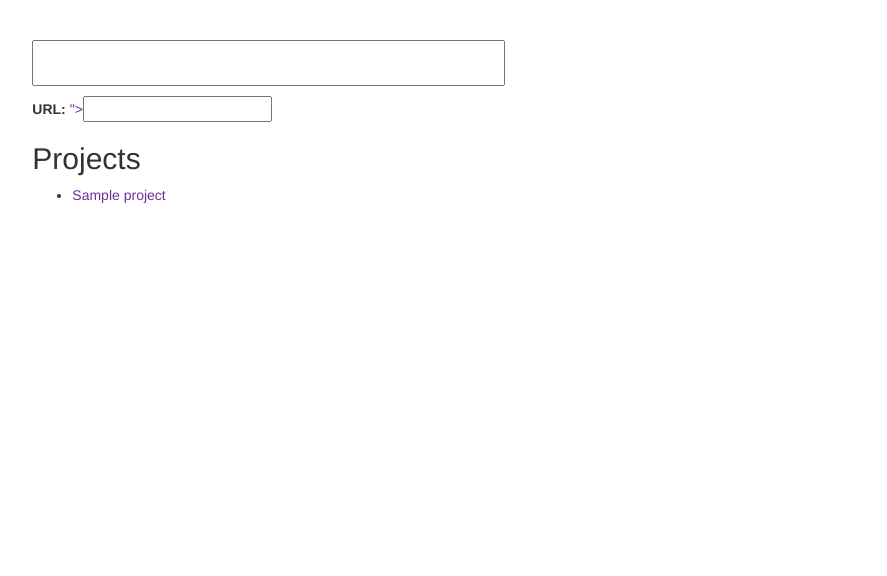
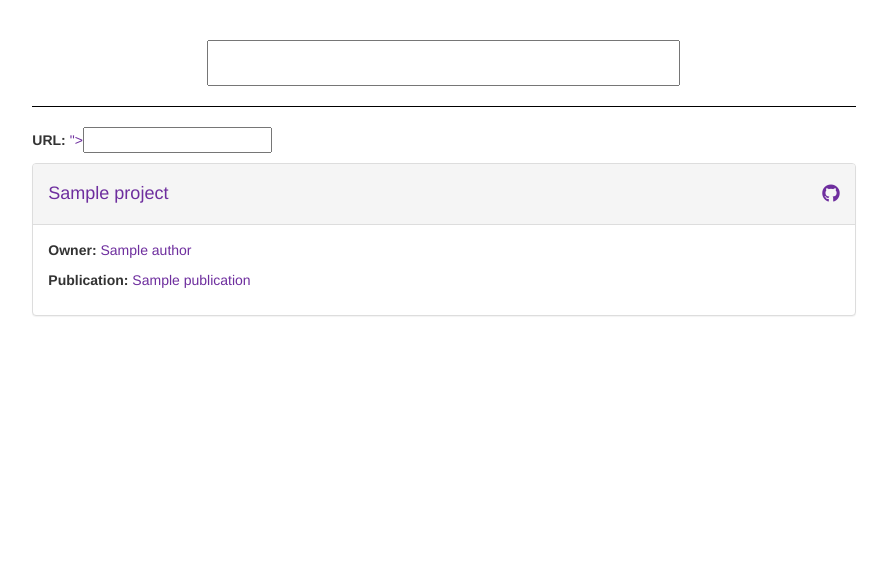
Before and after one commit to workflowr/workflowr.io-django, a Django app: template templates/projects/platform_detail.html in a window 1280 px wide. Shown: the part 52-628 px from the top of the page, without its empty margins (196-1083 px from the left). Run offline with Django 3.2, Linux system fonts and the light colour scheme; the template is opened without the code that fills it: values that come from a table or form of the project are taken from there, others are empty; tables that the repository leaves empty hold one stand-in row (values such as "Sample post"); form fields are guessed from the names that the template uses; some libraries are stand-ins or nearby versions.

Commit message:
Style platform detail.

```diff
--- a/projects/views.py
+++ b/projects/views.py
@@ -40,6 +40,11 @@ class AuthorDetail(generic.DetailView):
 
 class ProjectList(generic.ListView):
     model = Project
+
+    def get_context_data(self, **kwargs):
+        context = super().get_context_data(**kwargs)
+        context['platforms'] = Platform.objects.all()
+        return context
 
 
 class ProjectDetail(generic.DetailView):
--- a/templates/projects/platform_detail.html
+++ b/templates/projects/platform_detail.html
@@ -1,18 +1,55 @@
 {% extends "base.html" %}
+{% load static %}
+
+{% block title%}{{ platform.name }}{% endblock %}
+
+{% block style %}
+<link rel="stylesheet" href="{% static 'styles/project_list.css' %}">
+{% endblock %}
 
 {% block content %}
 
 <h1>{{ platform.name }}</h1>
 
-<strong>URL:</strong>  <a href="{{ platform.url }}">{{ platform.url }}</a>
+<p>
+  <strong>URL:</strong>  <a href="{{ platform.url }}">{{ platform.url }}</a>
+</p>
 
 {% if project_list_for_platform %}
-    <h2>Projects</h2>
-    <ul>
     {% for project in project_list_for_platform %}
-        <li><a href="{% url 'projects:project_detail' project.platform.name project.author.name project.name %}">{{ project.name }}</a></li>
+        <div class="panel panel-default">
+          <div class="panel-heading">
+            <div class="row">
+              <div class="col-sm-6">
+                <h4><a href="{% url 'projects:project_detail' project.platform.name project.author.name project.name %}">{{ project.name }}</a></h4>
+              </div>
+              <div class="col-sm-6">
+                <h4 class="text-right" style="block:inline;"><a href="{{ project.url }}">
+                <i class="fab fa-github"></i></a></h4>
+              </div>
+            </div>
+          </div>
+          <div class="panel-body">
+            <p>
+              <strong>Owner:</strong>
+              <a href="{{ project.author.get_absolute_url }}">{{ project.author.name }}</a>
+            </p>
+            {% if project.publications.all %}
+              {% for publication in project.publications.all %}
+                <p>
+                  <strong>Publication:</strong>
+                   <a href="https://doi.org/{{ publication.doi }}">{{ publication.title }}</a>
+                </p>
+              {% endfor %}
+            {% endif %}
+            {% if project.tags.all %}
+              {% for tag in project.tags.all %}
+                <a href="{{ tag.get_absolute_url }}" class="btn btn-primary" role="button">{{ tag.name }}</a>
+              {% endfor %}
+            {% endif %}
+          </div>
+        </div>
     {% endfor %}
-    </ul>
 {% else %}
     <p>This platform has no projects.</p>
 {% endif %}
--- a/templates/projects/project_list.html
+++ b/templates/projects/project_list.html
@@ -11,6 +11,11 @@
 
 <h1>Projects</h1>
 {% if project_list %}
+  <p>Filter by platform:
+  {% for platform in platforms %}
+    <a href="{{ platform.get_absolute_url }}" class="btn btn-primary" role="button">{{ platform.name }}</a>
+  {% endfor %}
+  </p>
     {% for project in project_list %}
         <div class="panel panel-default">
           <div class="panel-heading">
```
